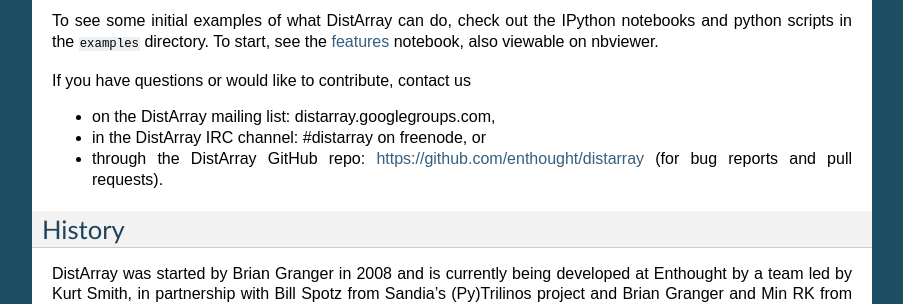
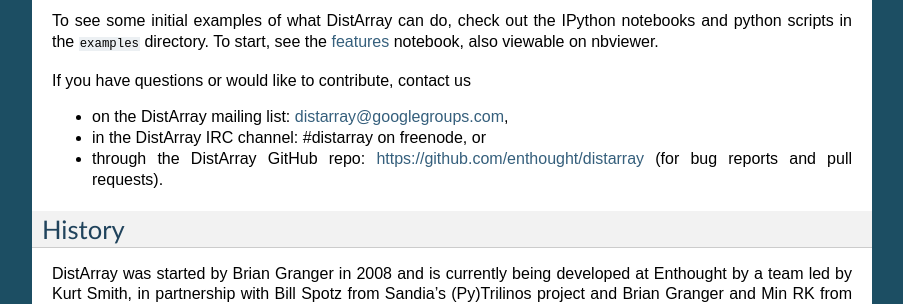
Before and after one commit to enthought/distarray, a Sphinx documentation site: the page built from docs/source/index.rst, in a window 1280 px wide and 900 px high, scrolled down 1597 px. Shown: the part 152-456 px from the top of the window, without its empty margins (198-1101 px from the left). Built offline with Sphinx 7.4.7, drawn with Linux system fonts in a browser that asks for light colours.

```diff
--- a/docs/source/index.rst
+++ b/docs/source/index.rst
@@ -113,7 +113,7 @@ notebooks and python scripts in the ``examples`` directory.  To start, see the
 
 If you have questions or would like to contribute, contact us
 
-* on the DistArray mailing list:  distarray.googlegroups.com,
+* on the DistArray mailing list:  distarray@googlegroups.com,
 * in the DistArray IRC channel: #distarray on freenode, or
 * through the DistArray GitHub repo: https://github.com/enthought/distarray
   (for bug reports and pull requests).
```
